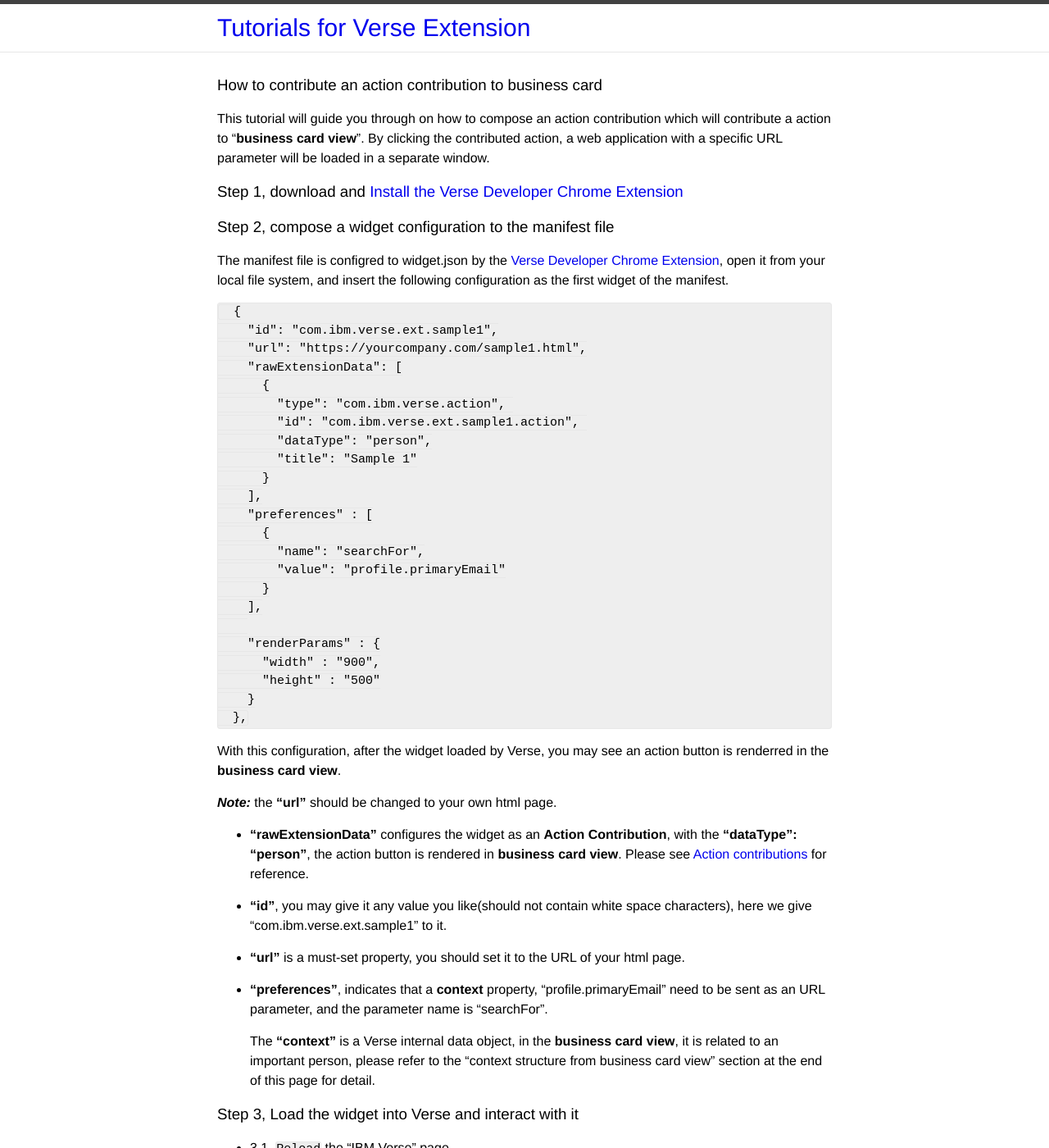
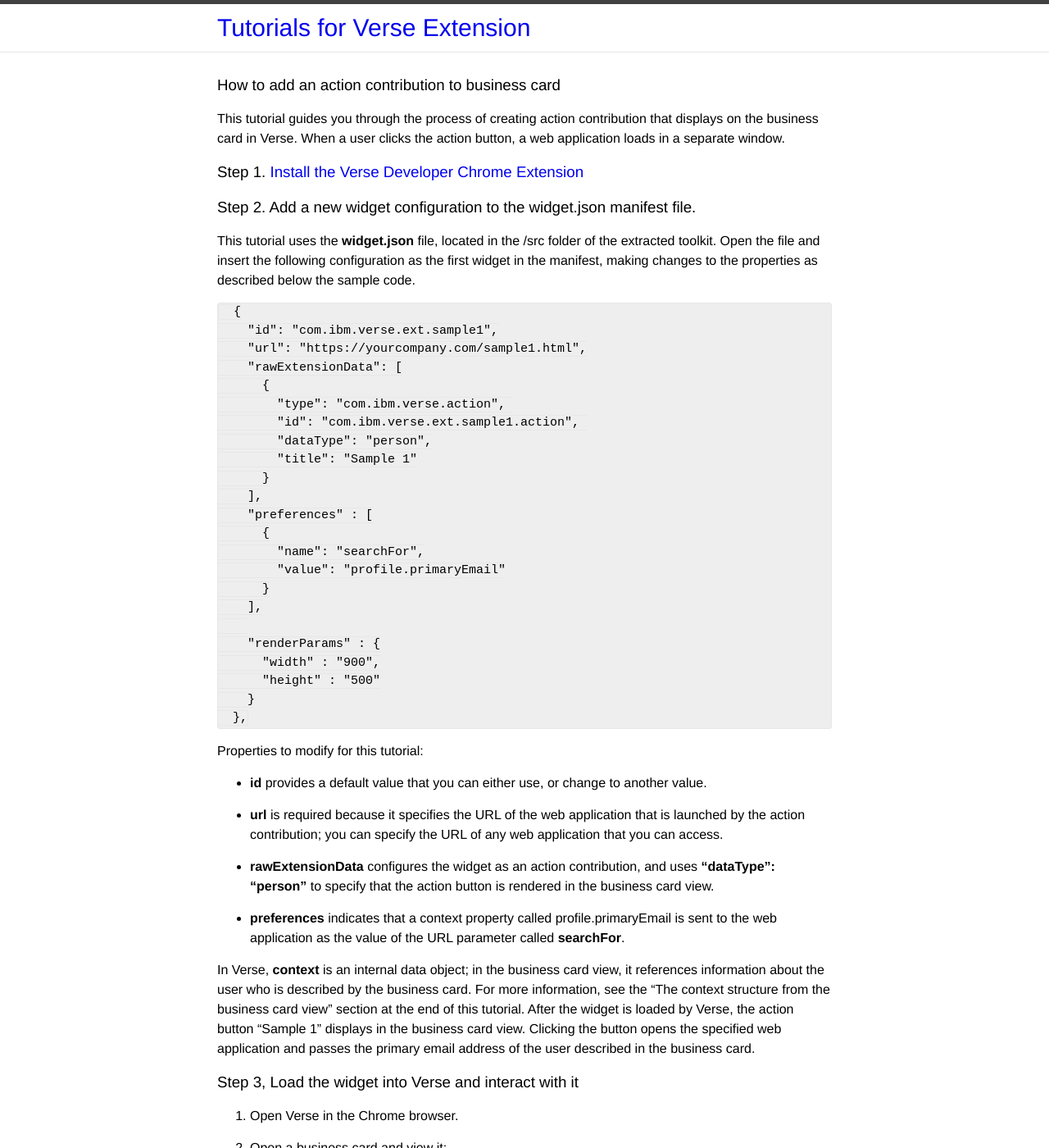
Before and after one commit to ibmverse/verse-developer, a Jekyll site: the page built from _tutorials/tutorial-business_card.markdown, in a window 1280 px wide and 1400 px high. Shown: the whole window at 82% size. Built offline with Jekyll 4.4.1, drawn with Linux system fonts in a browser that asks for light colours; some of the changed text lies outside the part shown.

Commit message:
Edits from elizabeth_bowling@us.ibm.com

````diff
--- a/_tutorials/tutorial-business_card.markdown
+++ b/_tutorials/tutorial-business_card.markdown
@@ -1,21 +1,20 @@
 ---
-[//]: # (Copyright IBM Corp. 2016  All Rights Reserved.)
+[//]: # (Copyright IBM Corp. 2016.  All Rights Reserved.)
 
 layout: tutorial
-title:  "How to contribute an action contribution to business card"
+title:  "How to add an action contribution to business card"
 categories: tutorial_action_ext
 ---
 
 ### {{page.title}}
 
-This tutorial will guide you through on how to compose an action contribution which will contribute a action to "__business card view__". By clicking the contributed action, a web application with a specific URL parameter will be loaded in a separate window.
+This tutorial guides you through the process of creating action contribution that displays on the business card in Verse. When a user clicks the action button, a web application loads in a separate window.
 
+### Step 1. [Install the Verse Developer Chrome Extension][1]
 
-### Step 1, download and [Install the Verse Developer Chrome Extension][1]
+### Step 2. Add a new widget configuration to the widget.json manifest file.
 
-### Step 2, compose a widget configuration to the manifest file
-
-The manifest file is configred to widget.json by the [Verse Developer Chrome Extension][2], open it from your local file system, and insert the following configuration as the first widget of the manifest.
+This tutorial uses the __widget.json__ file, located in the /src folder of the extracted toolkit. Open the file and insert the following configuration as the first widget in the manifest, making changes to the properties as described below the sample code.
 
 ```
   {
@@ -43,50 +42,45 @@
   },
 ```
 
-With this configuration, after the widget loaded by Verse, you may see an action button is renderred in the __business card view__.
+Properties to modify for this tutorial:
 
-___Note:___ the __"url"__ should be changed to your own html page.
+* __id__ provides a default value that you can either use, or change to another value.
 
-* __"rawExtensionData"__ configures the widget as an __Action Contribution__, with the __"dataType": "person"__, the action button is rendered in __business card view__. Please see [Action contributions][3] for reference.
+* __url__ is required because it specifies the URL of the web application that is launched by the action contribution; you can specify the URL of any web application that you can access.
 
-* __"id"__, you may give it any value you like(should not contain white space characters), here we give "com.ibm.verse.ext.sample1" to it.
+* __rawExtensionData__ configures the widget as an action contribution, and uses __“dataType”: “person”__ to specify that the action button is rendered in the business card view.
 
+* __preferences__ indicates that a context property called profile.primaryEmail is sent to the web application as the value of the URL parameter called __searchFor__.
 
-* __"url"__ is a must-set property, you should set it to the URL of your html page.
-
-
-* __"preferences"__, indicates that a __context__ property, "profile.primaryEmail" need to be sent as an URL parameter, and the parameter name is "searchFor".
-
-
-  The __"context"__ is a Verse internal data object, in the __business card view__, it is related to an important person, please refer to the "context structure from business card view" section at the end of this page for detail.
-
-
+In Verse, __context__ is an internal data object; in the business card view, it references information about the user who is described by the business card.  For more information, see the “The context structure from the business card view” section at the end of this tutorial.
+After the widget is loaded by Verse, the action button "Sample 1" displays in the business card view. Clicking the button opens the specified web application and passes the primary email address of the user described in the business card.
 
 ### Step 3, Load the widget into Verse and interact with it
 
-* ####  3.1, `Reload` the "IBM Verse" page,
+1.	Open Verse in the Chrome browser.
 
-* ####  3.2, Click on the business card,
+2.	Open a business card and view it:
 
     ![business card]({{site.baseurl}}/tutorials/img/bizcard.png)
 
-* ####  3.3, Click on the "More action" button,
+3.	In the business card, click the "More actions" arrow:
 
     ![more action button]({{site.baseurl}}/tutorials/img/bizcard_more_action.png)
-    You may see our sample action button has been rendered in,
+
+    The "Sample 1" action button displays:
+
     ![action button]({{site.baseurl}}/tutorials/img/bizcard_action.png)
 
+4.	Click the "Sample 1" button to open the specified web application in a new window. If you examine the URL in the new window, you will see the searchFor parameter with the email address of the person whose business card you viewed in Verse.
 
-* ####  3.4, Click on the action button, the web application should be opened in a new window, the expected parameter, "searchFor" with its value can be seen from the URL.
-![action button]({{site.baseurl}}/tutorials/img/bizcard_sample.png)
-
+    ![action button]({{site.baseurl}}/tutorials/img/bizcard_sample.png)
 
 <br><br>
 <hr>
 
-## _context structure from business card view_
+## _The context structure from the business card view_
 
-Currently, the context related data from __business card view__ can provide the following properties that extensions could use.
+Verse provides the following properties in context data from the business card view; you can use these properties in your extensions.
 
 ```
 {
````
